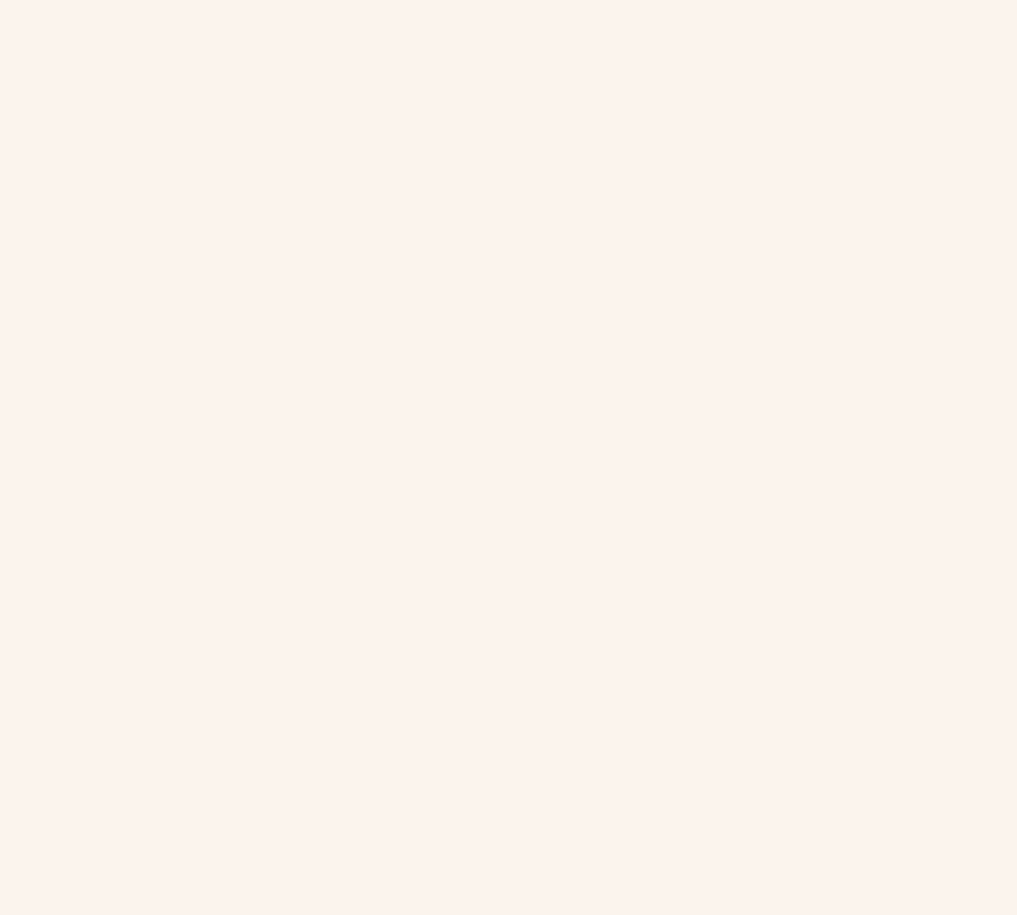
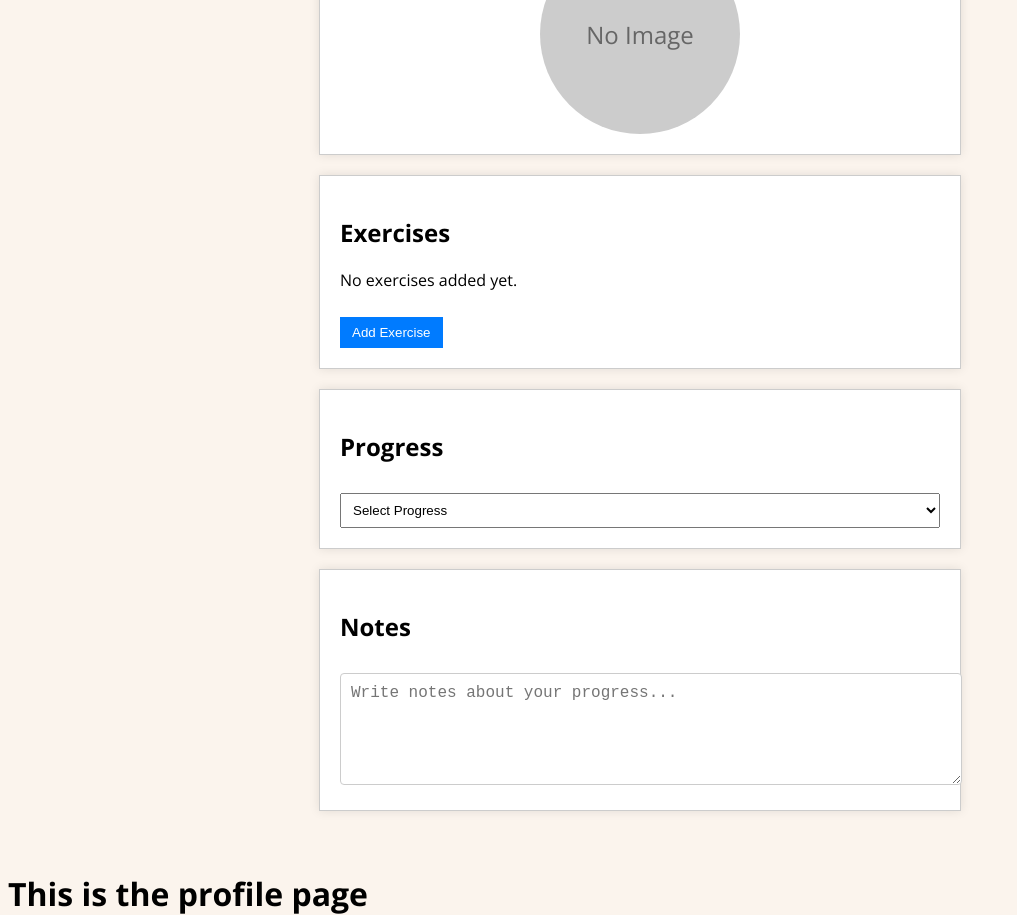
Before and after one commit to tosinfolarin/PhysioApp, a React (Vite) app in the folder Frontend/: page /MyProfile in a window 1280 px wide. Shown: the part 320-1235 px from the top of the page, without its empty margins (0-1017 px from the left). Before the commit the page ends 800 px from the top, so only its background shows below. Built offline with nearby package versions, Linux system fonts and the light colour scheme.

Commit message:
changes to profile

```diff
--- a/Frontend/src/components/FAQDrop.jsx
+++ b/Frontend/src/components/FAQDrop.jsx
@@ -4,12 +4,13 @@ import {useState} from "react";
 const FAQs = () => {
 
     const initialDropdowns = [
-        { isOpen: false, question: "Do I need an x-ray or a scan/ Can I have an x-ray or a scan?", answer: "Answer1" },
+        { isOpen: false, question: "Do I need an x-ray or a scan/ Can I have an x-ray or a scan?", answer: "While x-rays and scans can be useful diagnostic tools, they are not always necessary for managing your symptoms initially. Most patients benefit greatly from exercise-based rehabilitation and physical therapy. If there is no improvement with these treatments, imaging can then help guide the next steps of your care." },
         { isOpen: false, question: "How long would this take to get better?", answer: "Answer2" },
         { isOpen: false, question: "Can I have a pain killing injection?", answer: "Answer3" },
         { isOpen: false, question: "Is Ice or Heat better for my injury?", answer: "Answer 4." },
         { isOpen: false, question: "How many times a day should I do the exercises?", answer: "Answer5" },
-        { isOpen: false, question: "Question6", answer: "Answer6" },
+        { isOpen: false, question: "Can I continue my regular activities and sports?", answer: "Answer6" },
+        { isOpen: false, question: "What should I do if my pain worsens?", answer: "Answer7" },
 
     ];
 
--- a/Frontend/src/components/MyProfilePage.jsx
+++ b/Frontend/src/components/MyProfilePage.jsx
@@ -1,9 +1,13 @@
 import Navbar from "./Navbar";
+import Profile from "./ProfilePage";
+
 
 const MyProfile = () => {
     return (
     <div>
         <Navbar/>
+        <Profile/>
+
     <h1> This is the profile page</h1>
     </div> );
 }
--- /dev/null
+++ b/Frontend/src/components/ProfilePage.jsx
@@ -0,0 +1,83 @@
+import React, { useState } from 'react';
+
+const Profile = () => {
+    const [profilePic, setProfilePic] = useState(null);
+    const [exercises, setExercises] = useState([]);
+    const [progress, setProgress] = useState('Select Progress');
+    const [notes, setNotes] = useState('');
+
+    const handleImageUpload = (e) => {
+        const file = e.target.files[0];
+        setProfilePic(URL.createObjectURL(file));
+    };
+
+    const handleProgressChange = (e) => {
+        setProgress(e.target.value);
+    };
+
+    const addExercise = () => {
+        // Add exercise logic here
+        const newExercise = `Exercise ${exercises.length + 1}`;
+        setExercises([...exercises, newExercise]);
+    };
+
+    const handleNotesChange = (e) => {
+        setNotes(e.target.value);
+    };
+
+    return (
+        <div className="profile-page">
+            <div className="profile-section">
+                <h2>Profile Picture</h2>
+                <div className="profile-img">
+                    {profilePic ? (
+                        <img src={profilePic} alt="Profile" />
+                    ) : (
+                        <div className="placeholder-img">No Image</div>
+                    )}
+                    <input type="file" onChange={handleImageUpload} />
+                </div>
+            </div>
+
+            <div className="exercise-section">
+                <h2>Exercises</h2>
+                <div className="exercise-box">
+                    {exercises.length === 0 ? (
+                        <p>No exercises added yet.</p>
+                    ) : (
+                        <ul>
+                            {exercises.map((exercise, index) => (
+                                <li key={index}>{exercise}</li>
+                            ))}
+                        </ul>
+                    )}
+                    <button onClick={addExercise}>Add Exercise</button>
+                </div>
+            </div>
+
+            <div className="progress-section">
+                <h2>Progress</h2>
+                <select value={progress} onChange={handleProgressChange}>
+                    <option value="Select Progress" disabled>Select Progress</option>
+                    <option value="In Progress">In Progress</option>
+                    <option value="Completed">Completed</option>
+                </select>
+                {progress !== 'Select Progress' && (
+                    <p>Your progress: {progress}</p>
+                )}
+            </div>
+
+            <div className="notes-section">
+                <h2>Notes</h2>
+                <textarea
+                    value={notes}
+                    onChange={handleNotesChange}
+                    placeholder="Write notes about your progress..."
+                    rows={5}
+                />
+            </div>
+        </div>
+    );
+}
+
+export default Profile;
--- a/Frontend/src/index.css
+++ b/Frontend/src/index.css
@@ -347,12 +347,15 @@ button:focus-visible {
     justify-content: center; /* Center horizontally */
     align-items: center; /* Center vertically */
     height: 10vh; /* Full viewport height */
+
   }
 
   .help-tag {
     font-size: 2rem; /* Example font size, adjust as needed */
     background-color: #D9D9D9; /* Background color for the text */
     padding: 10px 100px; /* Padding around the text */
+    box-shadow: 0 0 10px 5px rgba(0, 0, 0, 0.2);
+    border-radius: 5px;
 
   }
 
@@ -370,6 +373,7 @@ button:focus-visible {
     align-items: center;
     width: 350px;
     margin-bottom: 50px; /* Adds vertical spacing between rows */
+
   }
 
   .injury-text-container {
@@ -379,9 +383,10 @@ button:focus-visible {
     text-align: center;
     width: 280px;
     height: 280px;
-    border-radius: 10px;
+    border-radius: 5px;
     border: 1px solid transparent; /* Transparent border */
     box-shadow: 0 0 10px 5px rgba(0, 0, 0, 0.2);
+    background-color: #D9D9D9; /* Grey background color */
   }
 
   .injury-text {
@@ -556,3 +561,93 @@ button:focus-visible {
     max-width: 598px;
   }
 }
+
+
+
+
+
+
+
+.profile-page {
+  display: flex;
+  flex-direction: column;
+  align-items: center;
+  padding: 20px;
+}
+
+.profile-section, .exercise-section, .progress-section, .notes-section {
+  margin-bottom: 20px;
+  width: 100%;
+  max-width: 600px; /* Adjust as needed */
+  border: 1px solid #ccc;
+  padding: 20px;
+  background-color: #fff;
+  box-shadow: 0 0 10px rgba(0, 0, 0, 0.1);
+}
+
+.profile-img {
+  width: 200px;
+  height: 200px;
+  border-radius: 50%;
+  overflow: hidden;
+  position: relative;
+  margin: 0 auto;
+}
+
+.profile-img img, .placeholder-img {
+  width: 100%;
+  height: 100%;
+  object-fit: cover;
+}
+
+.placeholder-img {
+  display: flex;
+  justify-content: center;
+  align-items: center;
+  background-color: #ccc;
+  color: #666;
+  font-size: 1.5rem;
+}
+
+.exercise-box {
+  margin-top: 10px;
+}
+
+.exercise-box ul {
+  list-style-type: none;
+  padding: 0;
+}
+
+.exercise-box button {
+  margin-top: 10px;
+  padding: 8px 12px;
+  background-color: #007bff;
+  color: #fff;
+  border: none;
+  cursor: pointer;
+  transition: background-color 0.3s ease;
+}
+
+.exercise-box button:hover {
+  background-color: #0056b3;
+}
+
+.progress-section select {
+  margin-top: 10px;
+  padding: 8px;
+  width: 100%;
+}
+
+.progress-section p {
+  margin-top: 10px;
+}
+
+.notes-section textarea {
+  width: 100%;
+  padding: 10px;
+  margin-top: 10px;
+  font-size: 1rem;
+  border: 1px solid #ccc;
+  border-radius: 4px;
+  resize: vertical;
+}
```
